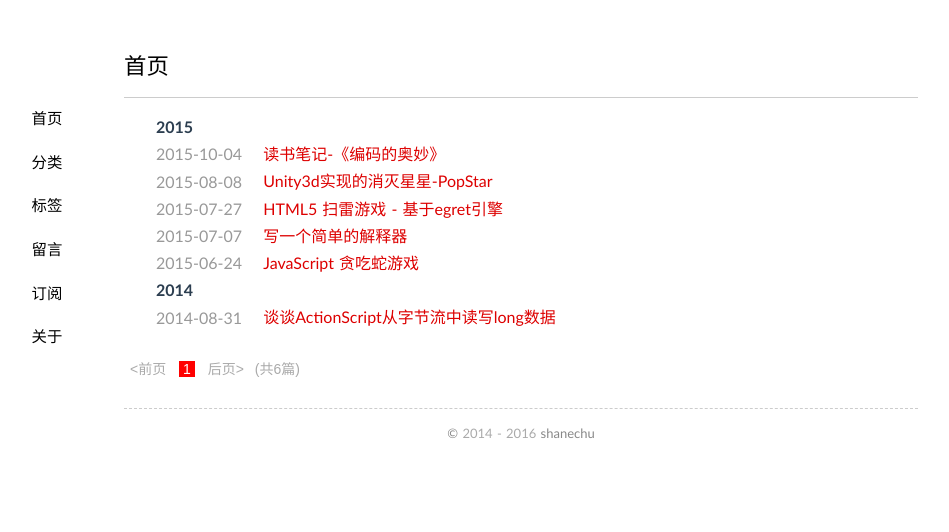
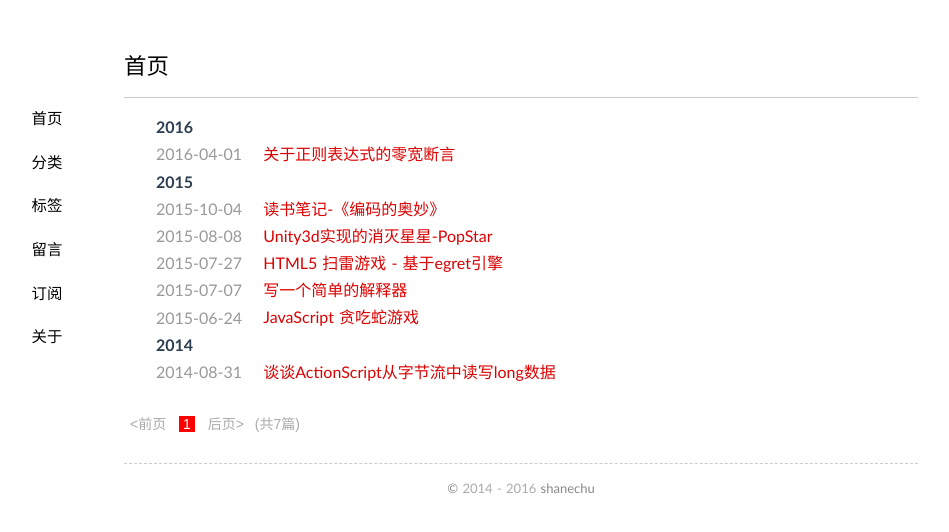
Before and after one commit to enginzhu/enginzhu.github.io, a Jekyll site: the page built from index.html, in a window 1280 px wide. Shown: the top 532 px of the page, without its empty margins (119-1068 px from the left). Built offline with Jekyll 4.4.1, drawn with Linux system fonts in a browser that asks for light colours; the list of posts is cut into pages by our own code; some of the changed lines change nothing that is shown.

Commit message:
post regex-zero-length-assertions

```diff
--- a/_config.yml
+++ b/_config.yml
@@ -10,5 +10,7 @@ author: shanechu
 duoshuo: shanechu
 weibo: 1716213977
 hub: enginzhu
-safe: true
+safe: false
 paginate: 100
+paginate_path: "page:num"
+gems: [jekyll-paginate]
--- /dev/null
+++ b/_posts/2016-04-01-regex-zero-length-assertions.md
@@ -0,0 +1,58 @@
+---
+layout: post
+title: 关于正则表达式的零宽断言
+categories: 笔记
+tags: reading-notes
+thread: regex-zero-length-assertions
+---
+
+## 字符匹配
+
+在正则表达式引擎中，用来匹配字符至少有以下几种方式：
+
+- **字面字符**（`literal character`）：最基本的正则匹配，比如`a`，匹配字符串中第一个出现的`a`字符。对于正则表达式的12个**元字符**（`metacharacter `）：`\*^$.|?+[]()`，如果需要当成字面量匹配，则要在字符前加反斜杠。
+- **字符组**(`character classes`)：如`[0-9]`匹配0到9之间的单个数字。
+- **排除型字符组**（`negated character classes`）：如`[^0-9\r\n]`匹配除数字和换行符以外的其他字符，包括不可见字符。
+- **点**（`dot`）：匹配除换行符意外的任意字符
+
+
+## 锚点匹配
+
+**锚点**（`Anchors`）属于另外一种匹配类型，与上述的几种方式不同，它**不会匹配任何字符**，其作用只是在字符串中定位到某个位置。锚点有如下几种：
+
+- **句首匹配**：*脱字号*（`caret sign`）定位到字符串的开头位置（第一个字符之前），如`^a`在`abc`中可以匹配到`a`，而`^b`匹配不到任何字符。
+- **句尾匹配**：*美元号*（`dollar sign`）定位到字符串的结尾位置（最后一个字符之后），如`c$`在`abc`中匹配到`c`。
+- **单词边界**：元字符`\b`用来定位到**单词边界**（`word boundary`），**单词边界**通常位于**单词字符**（`word character`）和**非单词字符**之间。**单词字符**是指能够用来组成单词的字符。大多数情况下`\w`匹配到的字符就可以视为单词字符，但也有例外：在`Java`中，`Unicode字符`不能被`\w`匹配，但在`\b`定位中却被视为单词字符。有三种位置可以判定为单词边界：
+	- 句首第一个字符之前，且第一个字符是单词字符。
+	- 句尾最后一个字符之后，且最后一个字符是单词字符。
+	- 句中两个字符之间，且其中一个是单词字符，另外一个不是。
+
+由单个`anchor`组成的正则表达式只能得到零宽匹配（`zero-length matches`）。
+
+
+
+## 什么是零宽断言
+
+**零宽断言**（`zero-length assertions`）与上述的**锚点匹配**类似，用来定位到某个位置，得到的结果也是**零宽匹配**。唯一的区别在于**零宽断言**会去确确实实地去匹配字符，但并不消费句中任何字符，只是在最后根据匹配与否返回断言结果。这也是为什么称之为断言（`assertion`）的原因。零宽断言分为**预测先行**（`lookahead`）和**回顾后发**（`lookbehind`），两者合称为**环视**（`lookaround`），*环视*有以下几种类型：
+
+- **正向预测先行**（`positive lookahead`）：`(?=exp)`断言*指定位置的后面*能够匹配表达式*exp*。如`x(?=y)`，当*x*后面跟着*y*时，匹配该*x*，但不将*y*作为匹配的一部分。
+- **负向预测先行**（`negative lookahead`）`(?!)`断言*指定位置的后面*不满足表达式*exp*。如`x(?!y)`，只有当*x*后面跟着的不是*y*时，才匹配该*x*。
+- **正向回顾后发**（`positive lookbehind`）：`(?<=)`断言*指定位置的前面*能够匹配表达式*exp*。如`(?<=x)y`，只有当*y*的前面是*x*时，才匹配该*y*。
+- **负向回顾后发**（`negative lookbehind`）：`(?<!)`断言*指定位置的前面*不满足表达式*exp* ，如`(?<!x)y`，只有当*y*的前面不是*x*时，才匹配该*y*。
+
+正则表达式有多种引擎实现，根据正则引擎的语法和行为，可以分为多种**正则表达式流派**（`regular expression flavor`）。不同的正则引擎之间并不完全兼容，比如**在`JavaScript`中，正则表达式引擎支持完整的`lookahead`，但却不支持任何的`lookbehind`**。
+
+
+## 零宽断言的内部实现
+让我们将正则表达式`(?<=a)b`应用到字符串`thingamabob `，在正则引擎内部，两边同时开始读入，一边是`lookbehind`断言，一边是首字符*t*。此时，`lookbehind`会告诉引擎往后回退一个字符，看看是否有个*a*可以匹配。然而引擎无法在第一个字符的位置回退，因为前面没有任何字符，所以第一次 `lookbehind`失败。
+
+正则引擎接着读到第二个字符*h*，往后回退一个字符查看是否是*a*，然而发现是*t*，第二次`lookbehind`依然失败。引擎继续往前读取，直到遇到字符*m*，引擎在回退后终于发现有个*a*，此时`lookbehind`断言完成匹配，**由于是零宽匹配（`zero-length`），指针仍然停留在*m*这个位置**，正则表达式接下来的`token`是字符*b*，*m*无法完成匹配。
+
+最后当引擎读到字符串中第一个*b*的时候，回退后发现`lookbehind`能够匹配*a*，而接着的字符*b*也能够匹配*b*，此时整个正则表达式都完成了匹配。
+
+
+### 参考链接：
+- [http://stackoverflow.com/questions/3569104/positive-look-behind-in-javascript-regular-expression](http://stackoverflow.com/questions/3569104/positive-look-behind-in-javascript-regular-expression)
+- [http://www.regular-expressions.info/lookaround.html](http://www.regular-expressions.info/lookaround.html)
+- [http://www.regular-expressions.info/javascript.html](http://www.regular-expressions.info/javascript.html)
+- [https://developer.mozilla.org/en-US/docs/Web/JavaScript/Guide/Regular_Expressions](https://developer.mozilla.org/en-US/docs/Web/JavaScript/Guide/Regular_Expressions)
--- a/index.html
+++ b/index.html
@@ -13,9 +13,7 @@ layout: page
   <li class="listing-item">
     <time datetime="{{ post.date | date:"%Y-%m-%d" }}">{{ post.date | date:"%Y-%m-%d" }}</time>
     <a href="{{ post.url }}" title="{{ post.title }}">{{ post.title }}</a>
-    {% if site.truncate %}
-    <p>{{ post.content | strip_html | truncate: site.truncate }}</p>
-    {% endif%}
+    <!--<p>{{ post.content | strip_html | truncate: 100 }}</p>-->
   </li>
 {% endfor %}
 </ul>
```
Also changed, not shown: 1 other file.
